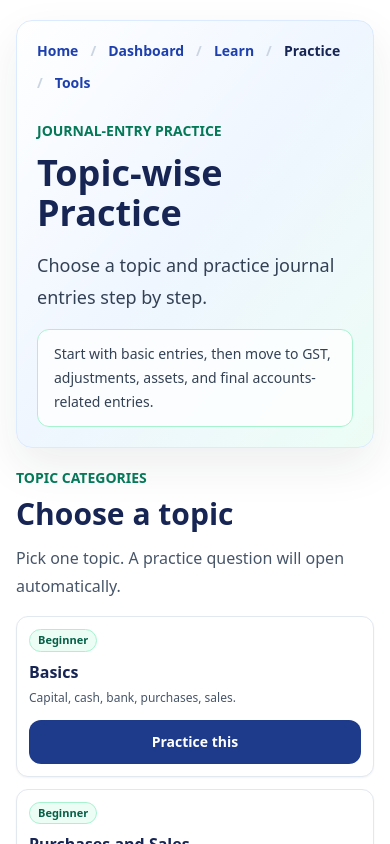
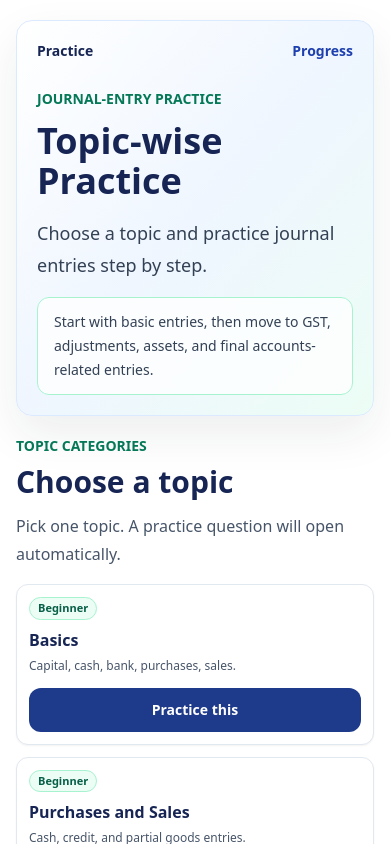
Before and after one commit to mrgogoi59/journal-entry-ai-checker, a Next.js app: page /practice in a window 390 px wide. Shown: the top 844 px of the page. Built offline with nearby package versions, Linux system fonts and the light colour scheme.

Commit message:
Polish mobile navigation

```diff
--- a/app/learn/LessonReader.tsx
+++ b/app/learn/LessonReader.tsx
@@ -36,7 +36,7 @@ export function LessonReader({ lesson }: { lesson: LessonContent }) {
     <main className="min-h-screen bg-white px-4 py-5 text-ink sm:px-6 sm:py-8">
       <section className="mx-auto flex w-full max-w-[1120px] flex-col gap-5 sm:gap-7">
         <header className="overflow-hidden rounded-2xl border border-blue-100 bg-gradient-to-br from-white via-blue-50 to-emerald-50 p-5 shadow-soft sm:p-8">
-          <nav className="flex flex-wrap items-center gap-3 text-sm font-semibold">
+          <nav className="hidden flex-wrap items-center gap-3 text-sm font-semibold sm:flex">
             <Link href="/" className="text-blue-800 transition hover:text-blue-950">
               Home
             </Link>
@@ -55,6 +55,14 @@ export function LessonReader({ lesson }: { lesson: LessonContent }) {
             <span className="text-slate-300">/</span>
             <Link href="/tools" className="text-blue-800 transition hover:text-blue-950">
               Tools
+            </Link>
+          </nav>
+          <nav className="flex items-center justify-between gap-3 text-sm font-semibold sm:hidden">
+            <Link href="/learn" className="text-blue-800 transition hover:text-blue-950">
+              Learn
+            </Link>
+            <Link href="/practice" className="text-blue-800 transition hover:text-blue-950">
+              Practice
             </Link>
           </nav>
           <div className="mt-7 max-w-4xl">
--- a/app/practice/page.tsx
+++ b/app/practice/page.tsx
@@ -293,7 +293,7 @@ export default function PracticePage() {
 function PageHeader() {
   return (
     <header className="overflow-hidden rounded-2xl border border-blue-100 bg-gradient-to-br from-white via-blue-50 to-emerald-50 p-5 shadow-soft sm:p-8">
-      <nav className="flex flex-wrap items-center gap-3 text-sm font-semibold">
+      <nav className="hidden flex-wrap items-center gap-3 text-sm font-semibold sm:flex">
         <Link href="/" className="text-blue-800 transition hover:text-blue-950">
           Home
         </Link>
@@ -312,6 +312,12 @@ function PageHeader() {
         <span className="text-slate-300">/</span>
         <Link href="/tools" className="text-blue-800 transition hover:text-blue-950">
           Tools
+        </Link>
+      </nav>
+      <nav className="flex items-center justify-between gap-3 text-sm font-semibold sm:hidden">
+        <span className="text-blue-950">Practice</span>
+        <Link href="/progress" className="text-blue-800 transition hover:text-blue-950">
+          Progress
         </Link>
       </nav>
       <div className="mt-7 max-w-3xl">
```
